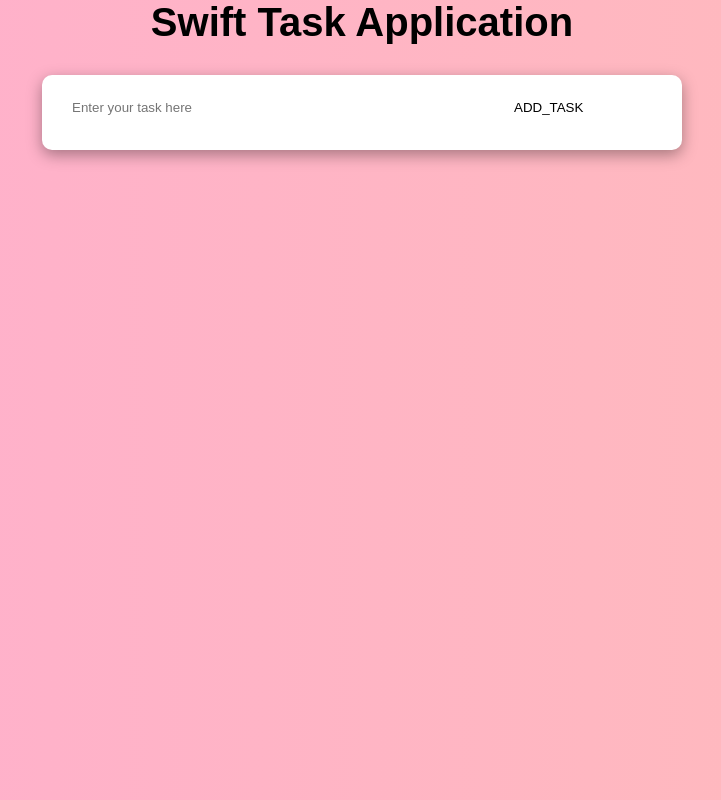
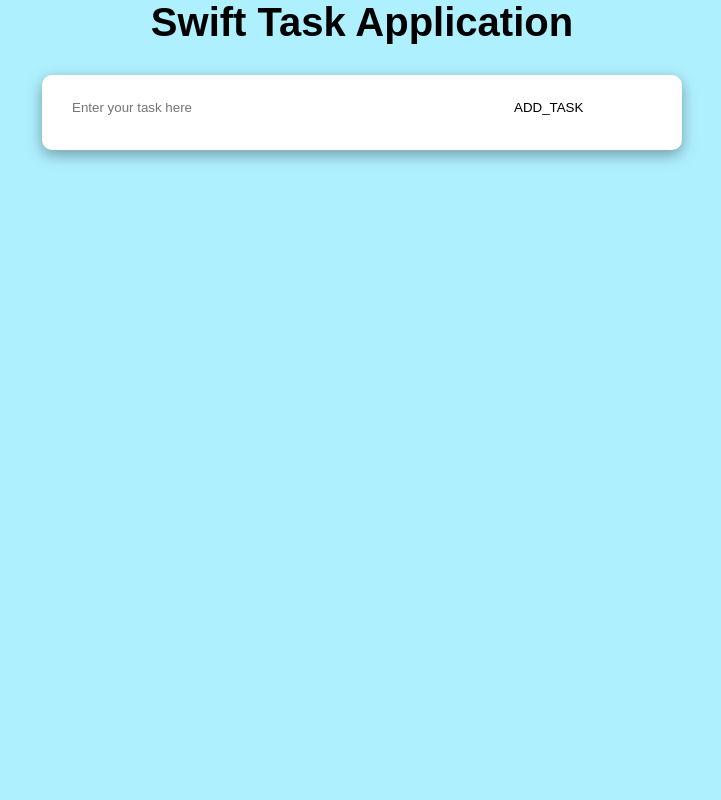
Before and after one commit to OmorFaruk63/Task-Application, a React (Vite) app: page / in a window 1280 px wide. Shown: the whole page, without its empty margins (278-999 px from the left). Built offline with nearby package versions, Linux system fonts and the light colour scheme.

Commit message:
change color

```diff
--- a/src/index.css
+++ b/src/index.css
@@ -7,11 +7,6 @@
   max-width: 100vw;
   height: 100vh;
   background: rgb(175, 240, 255);
-  background: linear-gradient(
-    90deg,
-    rgba(255, 175, 206, 1) 0%,
-    rgba(255, 177, 177, 0.8743872549019608) 100%
-  );
 }
 .task-container {
   background-color: rgb(255, 255, 255);
```
Also changed, not shown: 1 other file (tests, documents, lock files or other folders).
